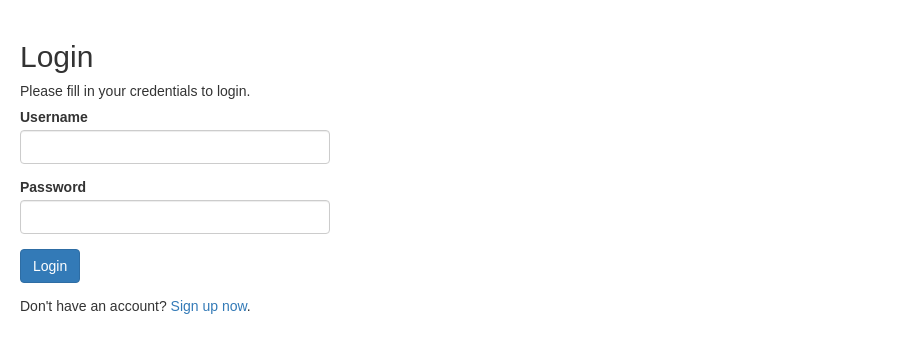
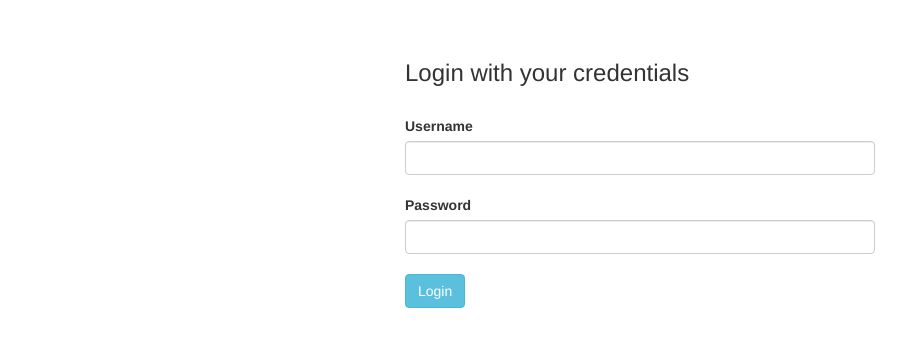
Before and after one commit to knorrsoupy/smart-shopping-cart, a PHP site: page /login.php in a window 1280 px wide. Shown: the top 353 px of the page, without its empty margins (0-918 px from the left). Run offline with PHP 8.4, Linux system fonts and the light colour scheme; some libraries are stand-ins or nearby versions.

Commit message:
login.php wrap

```diff
--- a/login.php
+++ b/login.php
@@ -47,36 +47,33 @@ try
  ?>
 
 <!DOCTYPE html>
-<html lang="en">
+ <html>
       <head>
-    <meta charset="UTF-8">
            <title>Login</title>
-    <link rel="stylesheet" href="https://maxcdn.bootstrapcdn.com/bootstrap/3.3.7/css/bootstrap.css">
-    <style type="text/css">
-        body{ font: 14px sans-serif; }
-        .wrapper{ width: 350px; padding: 20px; }
-    </style>
+           <script src="https://ajax.googleapis.com/ajax/libs/jquery/2.2.0/jquery.min.js"></script>
+           <link rel="stylesheet" href="https://maxcdn.bootstrapcdn.com/bootstrap/3.3.6/css/bootstrap.min.css" />
+           <script src="https://maxcdn.bootstrapcdn.com/bootstrap/3.3.6/js/bootstrap.min.js"></script>
       </head>
       <body>
-    <div class="wrapper">
-        <h2>Login</h2>
-        <p>Please fill in your credentials to login.</p>
-        <form action="<?php echo htmlspecialchars($_SERVER["PHP_SELF"]); ?>" method="post">
-            <div class="form-group <?php echo (!empty($username_err)) ? 'has-error' : ''; ?>">
+           <br />
+           <div class="container" style="width:500px;">
+                <?php
+                if(isset($message))
+                {
+                     echo '<label class="text-danger">'.$message.'</label>';
+                }
+                ?>
+                <h3 align="">Login with your credentials</h3><br />
+                <form method="post">
                      <label>Username</label>
-                <input type="text" name="username" class="form-control" value="<?php echo $username; ?>">
-                <span class="help-block"><?php echo $username_err; ?></span>
-            </div>
-            <div class="form-group <?php echo (!empty($password_err)) ? 'has-error' : ''; ?>">
+                     <input type="text" name="username" class="form-control" />
+                     <br />
                      <label>Password</label>
-                <input type="password" name="password" class="form-control">
-                <span class="help-block"><?php echo $password_err; ?></span>
-            </div>
-            <div class="form-group">
-                <input type="submit" class="btn btn-primary" value="Login">
-            </div>
-            <p>Don't have an account? <a href="index.php">Sign up now</a>.</p>
+                     <input type="password" name="password" class="form-control" />
+                     <br />
+                     <input type="submit" name="login" class="btn btn-info" value="Login" />
                 </form>
            </div>
+           <br />
       </body>
  </html>
```
Lines whose indentation alone changed are shown as unchanged.
